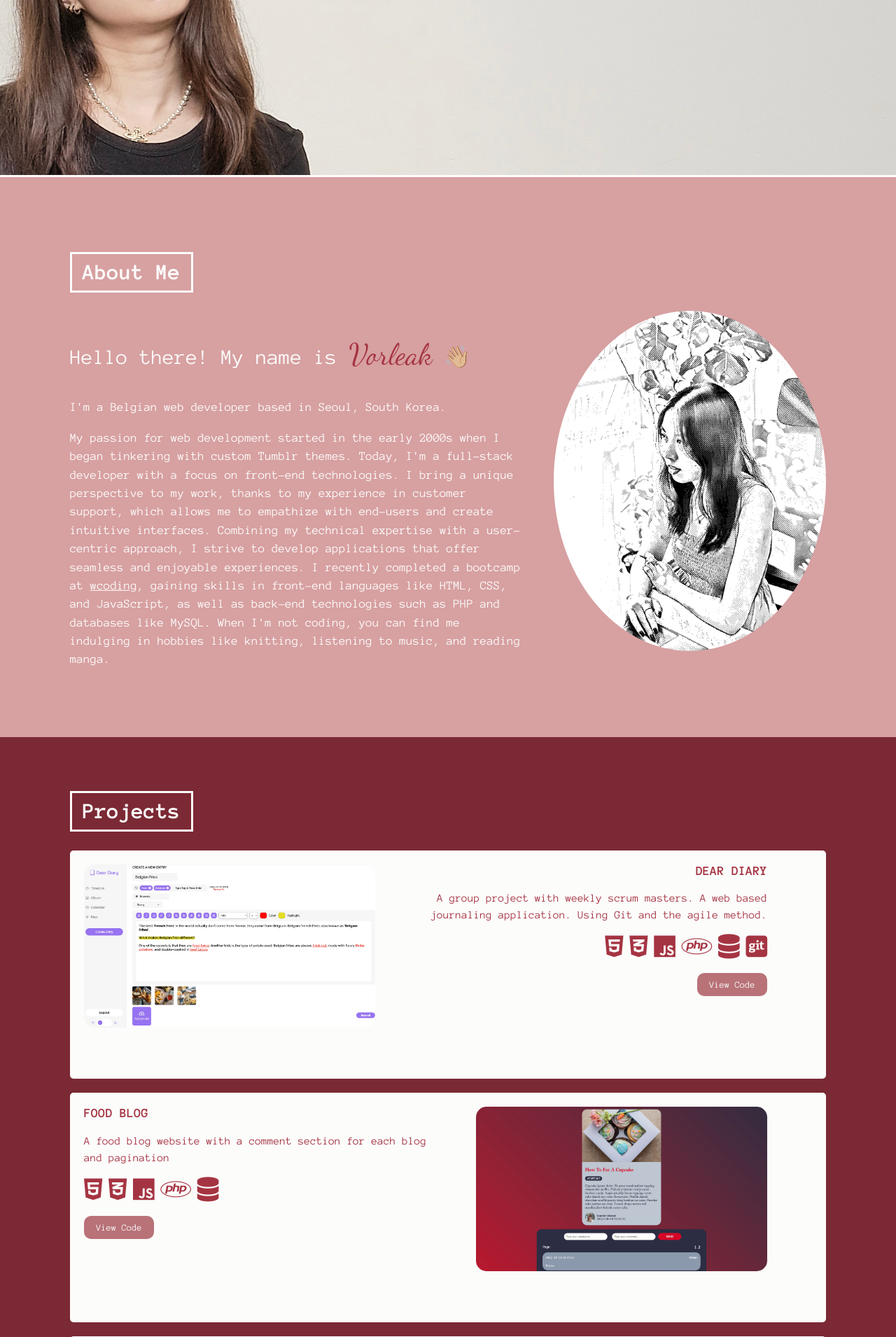
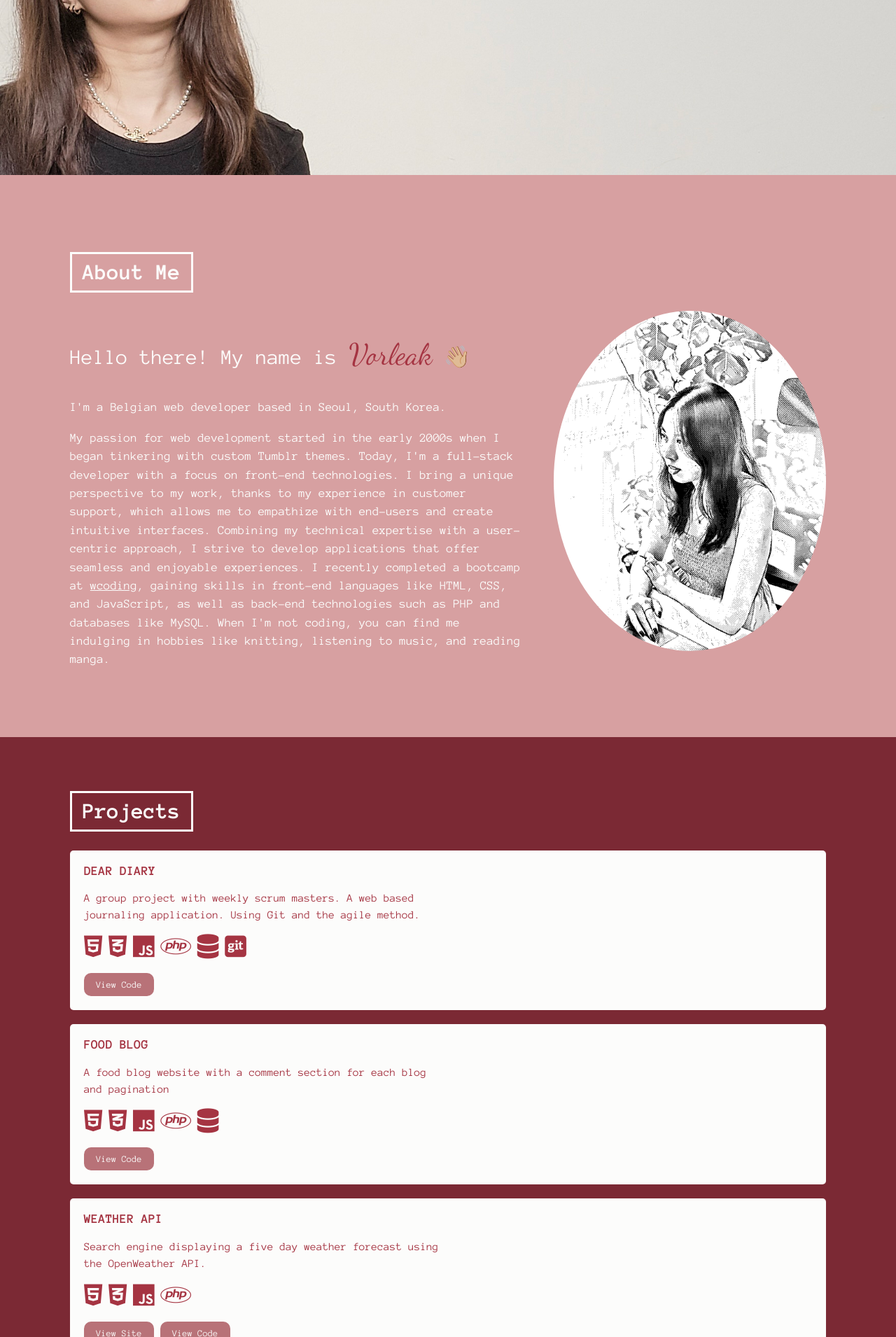
Before and after one commit to longvorleak/longvorleak.github.io, a PHP site: page / in a window 1280 px wide. Shown: the part 470-2380 px from the top of the page at 70% size. Run offline with PHP 8.4, Linux system fonts and the light colour scheme; some libraries are stand-ins or nearby versions; some web fonts are replaced.

Commit message:
rebrand project page

```diff
--- a/index.html
+++ b/index.html
@@ -72,10 +72,7 @@
     <h2 class="h2-reverse">Projects</h2>
 
     <div class="project">
-        <div class="project-image left">
-            <img src="./public/images/DearDiary.jpeg" alt="journal project" class="project-img">
-        </div>
-        <div class="project-text right">
+        <div class="project-text">
             <h3 class="h3-title">Dear Diary</h3>
             <p>A group project with weekly scrum masters. A web based journaling application. Using Git and the agile method.</p>
                 <i class="fa-brands fa-html5 icon"></i>
@@ -94,7 +91,7 @@
     </div>
 
     <div class="project">
-        <div class="project-text left">
+        <div class="project-text">
             <h3 class="h3-title">Food Blog</h3>
             <p>A food blog website with a comment section for each blog and pagination </p>
             <i class="fa-brands fa-html5 icon"></i>
@@ -109,16 +106,12 @@
             </a>
             </div>
         </div>
-        <div class="project-image right">
-            <img src="./public/images/Food.jpeg" alt="crypto project" class="project-img">
-        </div>
+
     </div>
 
     <div class="project">
-        <div class="project-image left">
-            <img src="./public/images/weather.png" alt="weather project" class="project-img">
-        </div>
-        <div class="project-text right">
+
+        <div class="project-text">
             <h3 class="h3-title">Weather API</h3>
             <p>Search engine displaying a five day weather forecast using the OpenWeather API.</p>
             <i class="fa-brands fa-html5 icon"></i>
@@ -134,7 +127,7 @@
     </div>
 
     <div class="project">
-        <div class="project-text left">
+        <div class="project-text">
             <h3 class="h3-title">Crypto Tracker</h3>
             <p>Crypto chart showing the top 100 coins using the CoinLore Crypto data API.</p>
             <i class="fa-brands fa-html5 icon"></i>
@@ -145,9 +138,6 @@
                 <a href="./currency/index.html" target="_blank"><button>View Site</button></a>
                 <a href="https://github.com/longvorleak/longvorleak.github.io/tree/main/currency" target="_blank"><button>View Code</button></a>
             </div>
-        </div>
-        <div class="project-image right">
-            <img src="./public/images/crypto.png" alt="crypto project" class="project-img">
         </div>
     </div>
 
--- a/style.css
+++ b/style.css
@@ -122,6 +122,10 @@ button:hover {
     margin-bottom: 50px;
 }
 
+#project-page {
+    background-color: var(--dark-accent);
+}
+
 
 /* === NAVIGATION === */
 .ul-nav {
@@ -171,6 +175,7 @@ nav {
     padding: 50px 100px 0 100px;
     box-sizing: border-box;
     scroll-snap-align: start;
+    background-color: var(--dark-accent);
 }
 
 /* === HERO SECTION === */
@@ -180,6 +185,7 @@ nav {
     box-sizing: border-box;
     scroll-snap-align: start;
     overflow-x: hidden;
+    background-color: var(--main-color);
 }
 
 #pro-pic {
@@ -268,16 +274,16 @@ nav {
 }
 /* === PROJECTS === */
 
-#section-project{
-    background-color: var(--dark-accent);
-}
-
-.project {
+.project, .project-home {
     display: flex;
     background-color: var(--light-color);
     margin: 20px 0px;
     padding: 20px;
     border-radius: var(--border-radius);
+}
+
+.project-home {
+    width: 50%;
 }
 
 .h3-title {
```
Also changed, not shown: projects.html (+7 -2 lines). Lines whose indentation alone changed are shown as unchanged.
